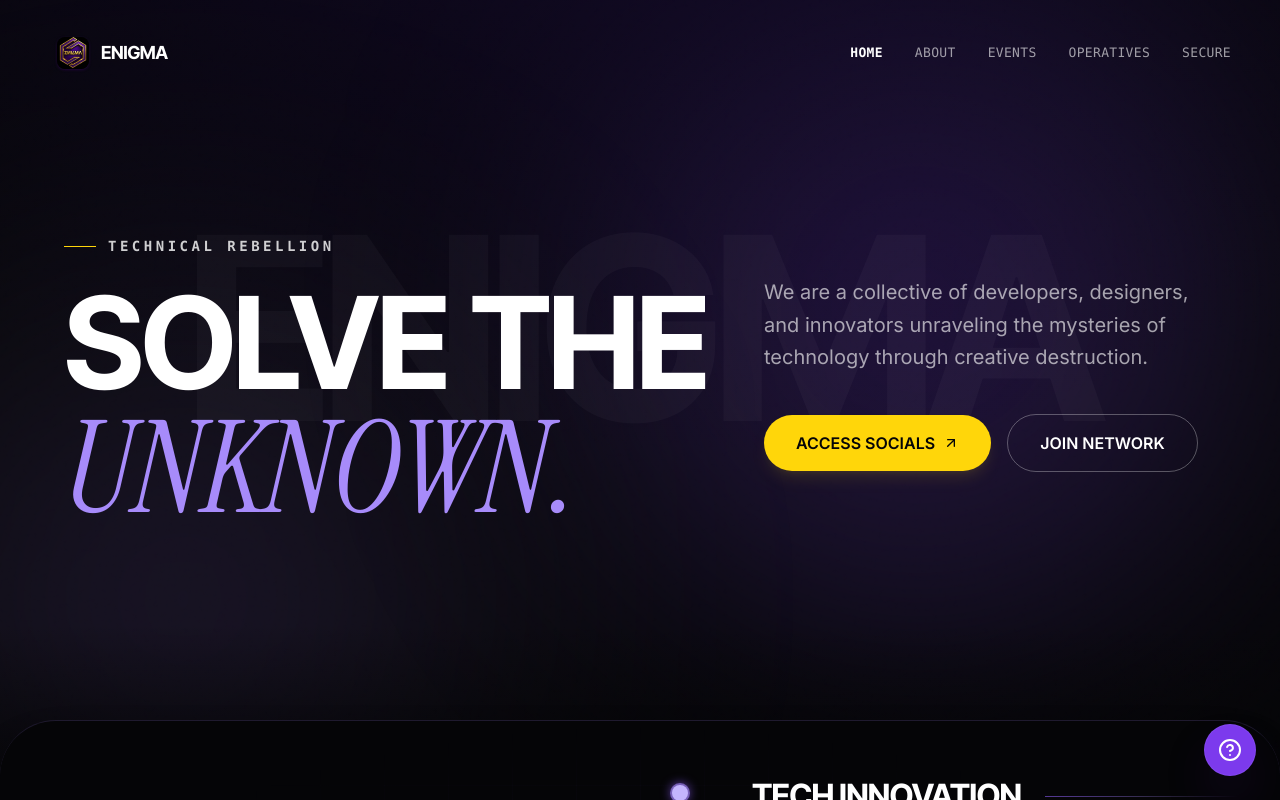
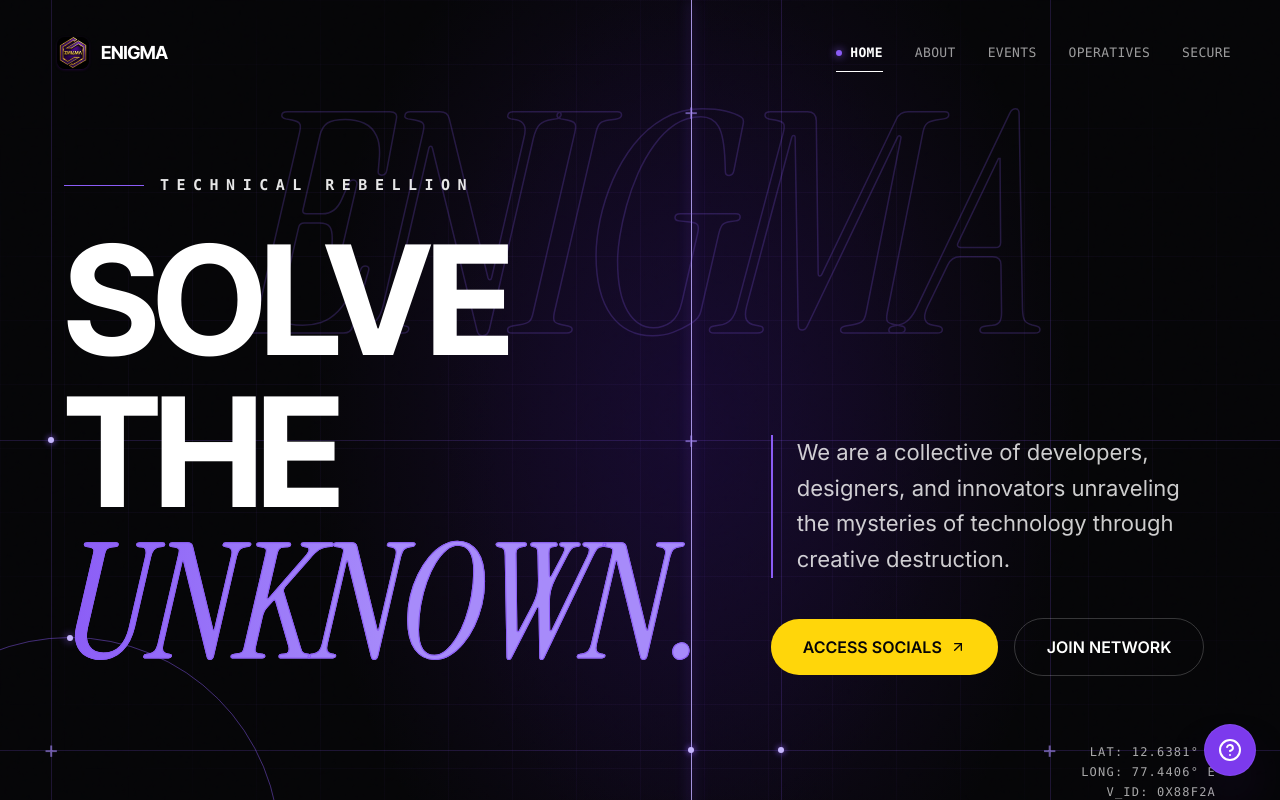
Before and after one commit to aariyan-kumar21/enigma, a React (Vite) app: page / in a window 1280 px wide. Shown: the top 800 px of the page. Built offline with nearby package versions, Linux system fonts and the light colour scheme.

Commit message:
feat: add Hero, Header, and Button components along with build assets

```diff
--- a/src/components/layout/Header.tsx
+++ b/src/components/layout/Header.tsx
@@ -76,12 +76,18 @@ export function Header() {
                   href={`#${item.id}`}
                   onClick={(e) => handleNavClick(e, item.id)}
                   aria-current={isActive ? "page" : undefined}
-                  className={`relative flex items-center py-1.5 transition-all duration-300 outline-none focus-visible:ring-2 focus-visible:ring-[var(--violet-400)] rounded-md font-mono text-[13px] tracking-wide ${
+                  className={`relative flex items-center gap-2 py-1.5 transition-all duration-300 outline-none focus-visible:ring-2 focus-visible:ring-[var(--violet-400)] rounded-md font-mono text-[13px] tracking-wide ${
                     isActive
-                      ? "text-white font-semibold"
+                      ? "text-white font-semibold after:absolute after:-bottom-1 after:left-0 after:right-0 after:h-[1px] after:bg-white"
                       : "text-white/60 hover:text-white"
                   }`}
                 >
+                  {isActive && (
+                    <span
+                      aria-hidden="true"
+                      className="w-1.5 h-1.5 rounded-full bg-[var(--violet-500)] shadow-[0_0_8px_var(--violet-500)]"
+                    />
+                  )}
                   <span>{item.label}</span>
                 </a>
               );
--- a/src/components/sections/Hero.tsx
+++ b/src/components/sections/Hero.tsx
@@ -1,5 +1,5 @@
 import { useRef } from "react";
-import { motion, useScroll, useTransform, type Variants } from "framer-motion";
+import { motion, type Variants } from "framer-motion";
 import { site } from "../../content/site";
 import { Button } from "../ui/Button";
 import { GrainOverlay } from "../ui/GrainOverlay";
@@ -9,24 +9,13 @@ export function Hero() {
   const containerRef = useRef<HTMLElement>(null);
   const shouldReduceMotion = useReducedMotion();
 
-  const { scrollYProgress } = useScroll({
-    target: containerRef,
-    offset: ["start start", "end start"],
-  });
-
-  const watermarkY = useTransform(
-    scrollYProgress,
-    [0, 1],
-    shouldReduceMotion ? ["0%", "0%"] : ["0%", "25%"]
-  );
-
   const headlineVariant: Variants = {
     hidden: { y: "115%", opacity: 0 },
     visible: (custom: number) => ({
       y: 0,
       opacity: 1,
       transition: {
-        duration: shouldReduceMotion ? 0.1 : 0.85,
+        duration: shouldReduceMotion ? 0.05 : 0.85,
         delay: shouldReduceMotion ? 0 : custom * 0.15,
         ease: [0.16, 1, 0.3, 1],
       },
@@ -39,8 +28,8 @@ export function Hero() {
       opacity: 1,
       y: 0,
       transition: {
-        duration: shouldReduceMotion ? 0.1 : 0.7,
-        delay: shouldReduceMotion ? 0 : custom * 0.12 + 0.3,
+        duration: shouldReduceMotion ? 0.05 : 0.7,
+        delay: shouldReduceMotion ? 0 : custom * 0.12 + 0.25,
         ease: [0.16, 1, 0.3, 1],
       },
     }),
@@ -50,73 +39,149 @@ export function Hero() {
     <section
       ref={containerRef}
       id={site.nav[0].id}
-      className="relative min-h-[100svh] flex flex-col justify-between overflow-hidden bg-[var(--ink-950)] text-white pt-28 sm:pt-36 lg:pt-40 pb-28 sm:pb-36 lg:pb-48 px-6 sm:px-10 lg:px-16 select-none"
+      className="relative min-h-[100svh] flex flex-col justify-between overflow-hidden bg-[var(--ink-950)] text-white pt-28 sm:pt-36 lg:pt-36 pb-20 sm:pb-28 lg:pb-32 px-6 sm:px-10 lg:px-16 select-none"
     >
-      {/* Background Soft Purple Glows (diagonal layered radial gradients) */}
+      {/* ----------------- TECHNICAL BACKGROUND LAYER ----------------- */}
       <div aria-hidden="true" className="pointer-events-none absolute inset-0 z-0 overflow-hidden">
-        {/* Top-Right Violet Glow */}
-        <div className="absolute -top-[15%] right-[-5%] w-[600px] sm:w-[850px] h-[600px] sm:h-[850px] rounded-full bg-[radial-gradient(circle,rgba(91,33,182,0.35)_0%,rgba(139,92,246,0.18)_40%,transparent_70%)] blur-[90px] sm:blur-[130px]" />
-        {/* Mid-Left / Center Violet Glow */}
-        <div className="absolute top-[28%] -left-[15%] w-[550px] sm:w-[750px] h-[550px] sm:h-[750px] rounded-full bg-[radial-gradient(circle,rgba(124,58,237,0.22)_0%,rgba(196,181,253,0.10)_45%,transparent_70%)] blur-[100px] sm:blur-[140px]" />
-        {/* Subtle Ambient Violet-950 layer */}
-        <div className="absolute top-0 inset-x-0 h-full bg-[radial-gradient(ellipse_80%_80%_at_50%_-20%,rgba(20,9,46,0.7),transparent)]" />
-        {/* Bottom edge fade to --ink-950 */}
-        <div className="absolute inset-x-0 bottom-0 h-44 bg-gradient-to-t from-[var(--ink-950)] to-transparent" />
+        {/* Subtle Violet Haze concentrated along 54% width band */}
+        <div className="absolute inset-0 bg-[radial-gradient(ellipse_40%_80%_at_54%_45%,rgba(91,33,182,0.22),transparent_75%)]" />
+        <div className="absolute inset-0 bg-[radial-gradient(ellipse_25%_60%_at_54%_45%,rgba(20,9,46,0.6),transparent_80%)]" />
+
+        {/* 64px Faint Technical Grid with Radial Fade */}
+        <motion.div
+          initial={{ opacity: 0 }}
+          animate={{ opacity: 1 }}
+          transition={{ duration: shouldReduceMotion ? 0.1 : 1.2, delay: 0.3 }}
+          className="absolute inset-0 [mask-image:radial-gradient(ellipse_60%_55%_at_50%_45%,#000_65%,transparent_100%)]"
+          style={{
+            backgroundSize: "64px 64px",
+            backgroundImage:
+              "linear-gradient(to right, rgba(139, 92, 246, 0.05) 1px, transparent 1px), linear-gradient(to bottom, rgba(139, 92, 246, 0.05) 1px, transparent 1px)",
+          }}
+        />
+
+        {/* Main Bright Vertical Hairline at 54% width with drawing animation and subtle glow pulse */}
+        <motion.div
+          initial={{ scaleY: shouldReduceMotion ? 1 : 0 }}
+          animate={{ scaleY: 1 }}
+          transition={{ duration: shouldReduceMotion ? 0.05 : 1.2, ease: [0.16, 1, 0.3, 1] }}
+          style={{ originY: 0 }}
+          className="absolute inset-y-0 left-[54%] w-[1px] bg-[var(--violet-400)]/70 shadow-[0_0_12px_rgba(139,92,246,0.6)] z-0"
+        >
+          <motion.div
+            animate={
+              shouldReduceMotion
+                ? {}
+                : {
+                    opacity: [0.5, 0.95, 0.5],
+                  }
+            }
+            transition={{
+              duration: 6,
+              repeat: Infinity,
+              ease: "easeInOut",
+            }}
+            className="w-full h-full bg-[var(--violet-300)] shadow-[0_0_16px_var(--violet-500)]"
+          />
+        </motion.div>
+
+        {/* Secondary Vertical Hairlines (Desktop) */}
+        <div className="hidden lg:block absolute inset-y-0 left-[4%] w-[1px] bg-[var(--violet-500)]/18 z-0" />
+        <div className="hidden lg:block absolute inset-y-0 left-[61%] w-[1px] bg-[var(--violet-500)]/18 z-0" />
+        <div className="hidden lg:block absolute inset-y-0 left-[82%] w-[1px] bg-[var(--violet-500)]/18 z-0" />
+
+        {/* Secondary Horizontal Hairlines (Desktop) */}
+        <div className="hidden lg:block absolute inset-x-0 top-[47%] h-[1px] bg-[var(--violet-500)]/18 z-0" />
+        <div className="hidden lg:block absolute inset-x-0 top-[80%] h-[1px] bg-[var(--violet-500)]/18 z-0" />
+        <div className="hidden lg:block absolute inset-x-0 top-[96%] h-[1px] bg-[var(--violet-500)]/18 z-0" />
+
+        {/* Crosshair "+" Marks at line intersections */}
+        <div className="absolute top-[47%] left-[54%] -translate-x-1/2 -translate-y-1/2 text-[var(--violet-400)]/60 text-2xl font-light select-none z-0">
+          +
+        </div>
+        <div className="hidden lg:block absolute top-[80%] left-[82%] -translate-x-1/2 -translate-y-1/2 text-[var(--violet-400)]/60 text-2xl font-light select-none z-0">
+          +
+        </div>
+        <div className="hidden lg:block absolute top-[80%] left-[4%] -translate-x-1/2 -translate-y-1/2 text-[var(--violet-400)]/60 text-2xl font-light select-none z-0">
+          +
+        </div>
+        <div className="hidden lg:block absolute top-[12%] left-[54%] -translate-x-1/2 -translate-y-1/2 text-[var(--violet-400)]/60 text-2xl font-light select-none z-0">
+          +
+        </div>
+
+        {/* Tiny Marker Dots on intersecting lines */}
+        <span className="hidden lg:block absolute top-[47%] left-[4%] -translate-x-1/2 -translate-y-1/2 w-1.5 h-1.5 rounded-full bg-[var(--violet-300)] shadow-[0_0_6px_var(--violet-500)]" />
+        <span className="hidden lg:block absolute top-[80%] left-[54%] -translate-x-1/2 -translate-y-1/2 w-1.5 h-1.5 rounded-full bg-[var(--violet-300)] shadow-[0_0_6px_var(--violet-500)]" />
+        <span className="hidden lg:block absolute top-[80%] left-[61%] -translate-x-1/2 -translate-y-1/2 w-1.5 h-1.5 rounded-full bg-[var(--violet-300)] shadow-[0_0_6px_var(--violet-500)]" />
+
+        {/* Large Partial Circle Arc in Bottom-Left Corner (Desktop) */}
+        <div className="hidden lg:block absolute -bottom-[120px] -left-[140px] w-[420px] h-[420px] rounded-full border border-[var(--violet-500)]/45 z-0">
+          {/* Arc tangent dot markers */}
+          <span className="absolute top-1/2 right-0 -translate-y-1/2 translate-x-1/2 w-1.5 h-1.5 rounded-full bg-[var(--violet-300)] shadow-[0_0_8px_var(--violet-500)]" />
+          <span className="absolute top-0 left-1/2 -translate-x-1/2 -translate-y-1/2 w-1.5 h-1.5 rounded-full bg-[var(--violet-300)] shadow-[0_0_8px_var(--violet-500)]" />
+        </div>
+
+        {/* Giant Outlined ENIGMA Watermark across upper-middle */}
+        <div className="absolute inset-x-0 top-[12%] lg:top-[8%] z-0 flex items-center justify-center select-none overflow-hidden opacity-20 lg:opacity-22 pointer-events-none">
+          <span
+            className="font-accent italic font-normal text-[28vw] lg:text-[24vw] text-transparent leading-none tracking-tighter whitespace-nowrap block"
+            style={{
+              WebkitTextStroke: "1.5px var(--violet-500)",
+            }}
+          >
+            {site.brand.name}
+          </span>
+        </div>
+
+        {/* Bottom Fade */}
+        <div className="absolute inset-x-0 bottom-0 h-36 bg-gradient-to-t from-[var(--ink-950)] to-transparent z-0" />
       </div>
 
       {/* Grain noise overlay */}
-      <GrainOverlay opacity={0.05} />
+      <GrainOverlay opacity={0.07} />
 
-      {/* Parallax Background Watermark */}
-      <motion.div
-        style={{ y: watermarkY }}
-        aria-hidden="true"
-        className="pointer-events-none absolute inset-x-0 top-1/4 z-0 flex items-center justify-center select-none overflow-hidden"
-      >
-        <span className="font-display font-extrabold text-[20vw] tracking-tighter uppercase text-white/[0.03] leading-none whitespace-nowrap">
-          {site.brand.name}
-        </span>
-      </motion.div>
-
-      {/* Main Content Grid */}
-      <div className="relative z-20 max-w-[1440px] mx-auto w-full flex-1 flex flex-col justify-center my-auto">
-        <div className="grid grid-cols-1 lg:grid-cols-12 gap-10 lg:gap-12 items-start">
-          {/* Left: Eyebrow + Huge Editorial Headline (Cols 1-7) */}
+      {/* ----------------- MAIN HERO CONTENT ----------------- */}
+      <div className="relative z-10 max-w-[1440px] mx-auto w-full flex-1 flex flex-col justify-center my-auto pt-6 lg:pt-8">
+        <div className="grid grid-cols-1 lg:grid-cols-12 gap-10 lg:gap-8 items-end">
+          {/* Left Column: Eyebrow + Massive Headline (Cols 1-7) */}
           <div className="lg:col-span-7 flex flex-col justify-center space-y-4 sm:space-y-6">
-            {/* Eyebrow */}
+            {/* Eyebrow: 80px Violet Line + TECHNICAL REBELLION */}
             <motion.div
               custom={0}
               initial="hidden"
               animate="visible"
               variants={fadeUpVariant}
-              className="flex items-center gap-3"
+              className="flex items-center gap-4"
             >
-              <span className="w-8 h-[1px] bg-[var(--yellow-400)]" />
-              <span className="font-mono text-xs sm:text-sm font-semibold uppercase tracking-[0.25em] text-white/80">
+              <span className="w-16 sm:w-20 h-[1px] bg-[var(--violet-500)] shrink-0" />
+              <span className="font-mono text-xs sm:text-[14px] lg:text-[15px] font-semibold uppercase tracking-[0.45em] sm:tracking-[0.5em] text-white/90">
                 {site.hero.eyebrow}
               </span>
             </motion.div>
 
-            {/* Headline */}
-            <h1 className="font-display text-5xl sm:text-7xl md:text-8xl lg:text-[6.5rem] xl:text-[8rem] font-bold leading-[0.92] tracking-tight text-white flex flex-col">
+            {/* Headline (h1) */}
+            <h1 className="font-display font-extrabold tracking-tighter text-white flex flex-col leading-[0.85] select-none">
               <span className="overflow-hidden block py-1">
                 <motion.span
                   custom={0}
                   initial="hidden"
                   animate="visible"
                   variants={headlineVariant}
-                  className="block"
+                  className="block text-5xl sm:text-7xl md:text-8xl lg:text-[6.5rem] xl:text-[9.5rem] font-extrabold text-white tracking-[-0.04em]"
                 >
                   {site.hero.headline.plain}
                 </motion.span>
               </span>
-              <span className="overflow-hidden block py-1">
+              <span className="overflow-hidden block py-1 -mt-1 sm:-mt-2 lg:-mt-3">
                 <motion.span
                   custom={1}
                   initial="hidden"
                   animate="visible"
                   variants={headlineVariant}
-                  className="block font-accent italic font-normal tracking-normal text-[var(--violet-400)]"
+                  className="block font-accent italic font-normal tracking-normal text-transparent bg-clip-text bg-gradient-to-r from-[var(--violet-500)] via-[var(--violet-400)] to-[var(--violet-400)] text-5xl sm:text-7xl md:text-8xl lg:text-[6.8rem] xl:text-[10rem]"
+                  style={{
+                    WebkitTextStroke: "1px var(--violet-500)",
+                  }}
                 >
                   {site.hero.headline.accent}
                 </motion.span>
@@ -124,20 +189,20 @@ export function Hero() {
             </h1>
           </div>
 
-          {/* Right: Lead Paragraph + Dual CTA Buttons (Cols 8-12) */}
-          <div className="lg:col-span-5 flex flex-col justify-between space-y-8 lg:pt-8 xl:pt-10">
-            {/* Paragraph */}
+          {/* Right Column: Paragraph + Dual CTA Buttons (Cols 8-12, aligned near UNKNOWN) */}
+          <div className="lg:col-span-5 flex flex-col justify-end space-y-8 pb-2 lg:pb-3 lg:pl-4">
+            {/* Paragraph with 2px Violet Left Accent Rule */}
             <motion.p
               custom={1}
               initial="hidden"
               animate="visible"
               variants={fadeUpVariant}
-              className="text-base sm:text-lg lg:text-xl text-[var(--text-muted)] font-normal leading-relaxed max-w-xl"
+              className="pl-6 border-l-2 border-[var(--violet-500)] text-base sm:text-lg lg:text-[22px] text-white/80 font-normal leading-relaxed max-w-[520px] font-sans"
             >
               {site.hero.paragraph}
             </motion.p>
 
-            {/* Buttons */}
+            {/* Buttons: Flat Yellow Primary + Outlined Secondary */}
             <motion.div
               custom={2}
               initial="hidden"
@@ -166,6 +231,31 @@ export function Hero() {
           </div>
         </div>
       </div>
+
+      {/* ----------------- BOTTOM METADATA DETAILS ----------------- */}
+      <div className="relative z-10 max-w-[1440px] mx-auto w-full pt-10 sm:pt-14">
+        {/* Desktop Layout: Bottom-Left short line & Bottom-Right stacked meta */}
+        <div className="hidden lg:flex items-end justify-between w-full">
+          {/* Bottom-Left: 40px subtle white line */}
+          <div className="w-10 h-[1px] bg-white/40" />
+
+          {/* Bottom-Right: Stacked Metadata + short line */}
+          <div className="flex flex-col items-end space-y-2">
+            <div className="font-mono text-xs text-white/65 uppercase tracking-widest space-y-1 text-right">
+              <div>LAT: {site.meta.lat}</div>
+              <div>LONG: {site.meta.long}</div>
+              <div>V_ID: {site.meta.vId}</div>
+            </div>
+            <div className="w-8 h-[1px] bg-[var(--violet-400)]" />
+          </div>
+        </div>
+
+        {/* Mobile Layout: Compact bottom metadata */}
+        <div className="lg:hidden flex items-center justify-between text-[11px] font-mono text-white/50 border-t border-white/10 pt-4">
+          <span>{site.meta.lat} · {site.meta.long}</span>
+          <span>V_ID: {site.meta.vId}</span>
+        </div>
+      </div>
     </section>
   );
 }
--- a/src/components/ui/Button.tsx
+++ b/src/components/ui/Button.tsx
@@ -44,9 +44,9 @@ export function Button({
 
   const variantStyles = {
     primary:
-      "bg-[var(--yellow-400)] text-[var(--ink-950)] hover:bg-[#FFE14D] active:scale-[0.98] shadow-lg shadow-yellow-400/10",
+      "bg-[var(--yellow-400)] text-[var(--ink-950)] hover:bg-[#FFE14D] active:scale-[0.98]",
     secondary:
-      "bg-transparent text-white border border-white/30 hover:border-[var(--violet-400)] hover:bg-white/5 active:scale-[0.98]",
+      "bg-transparent text-white border border-white/20 hover:border-[var(--violet-400)] hover:bg-white/5 active:scale-[0.98]",
     ghost:
       "bg-transparent text-[var(--text-muted)] hover:text-white hover:bg-white/5 active:scale-[0.98]",
     dark:
```
Also changed, not shown: 4 other files (tests, documents, lock files or other folders).
